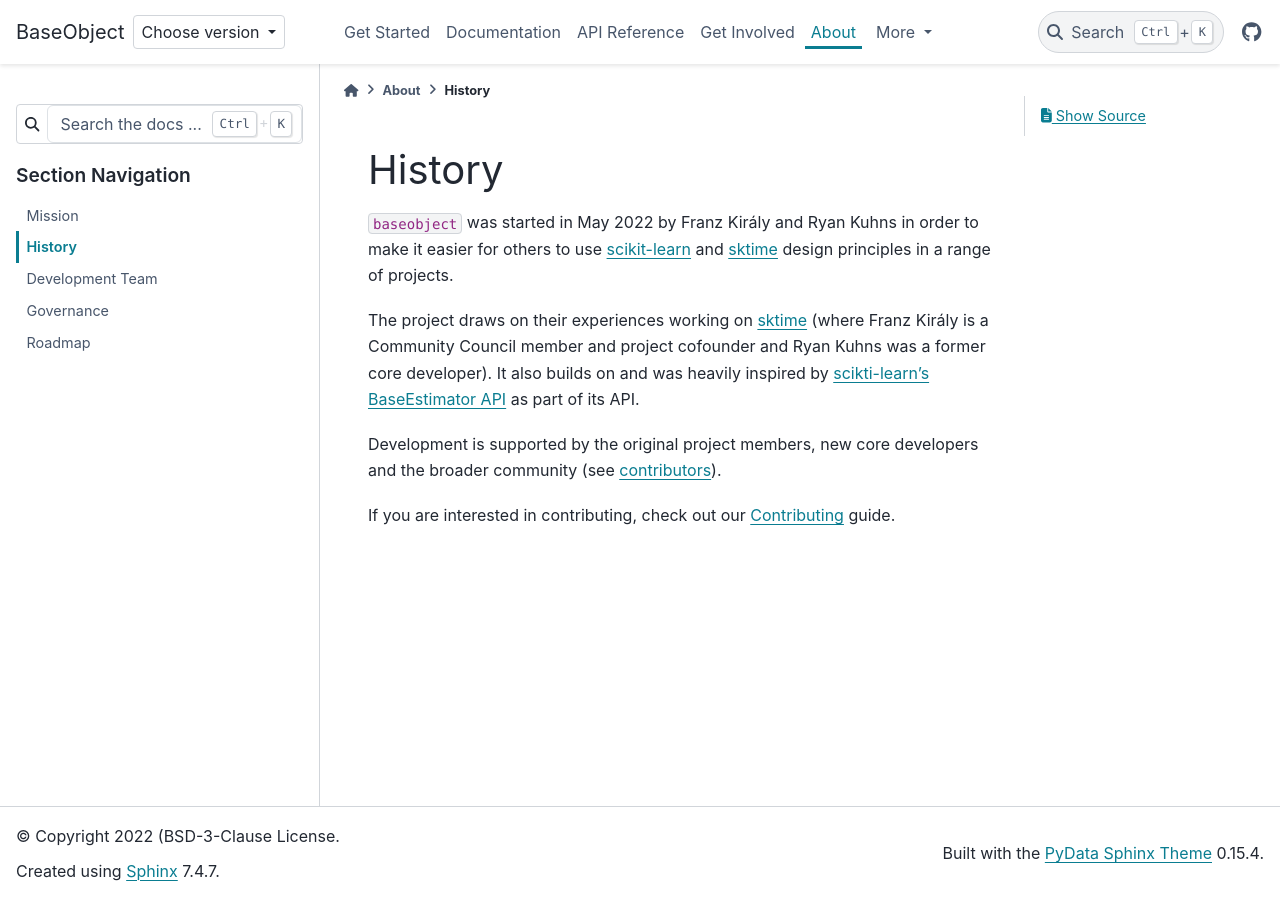
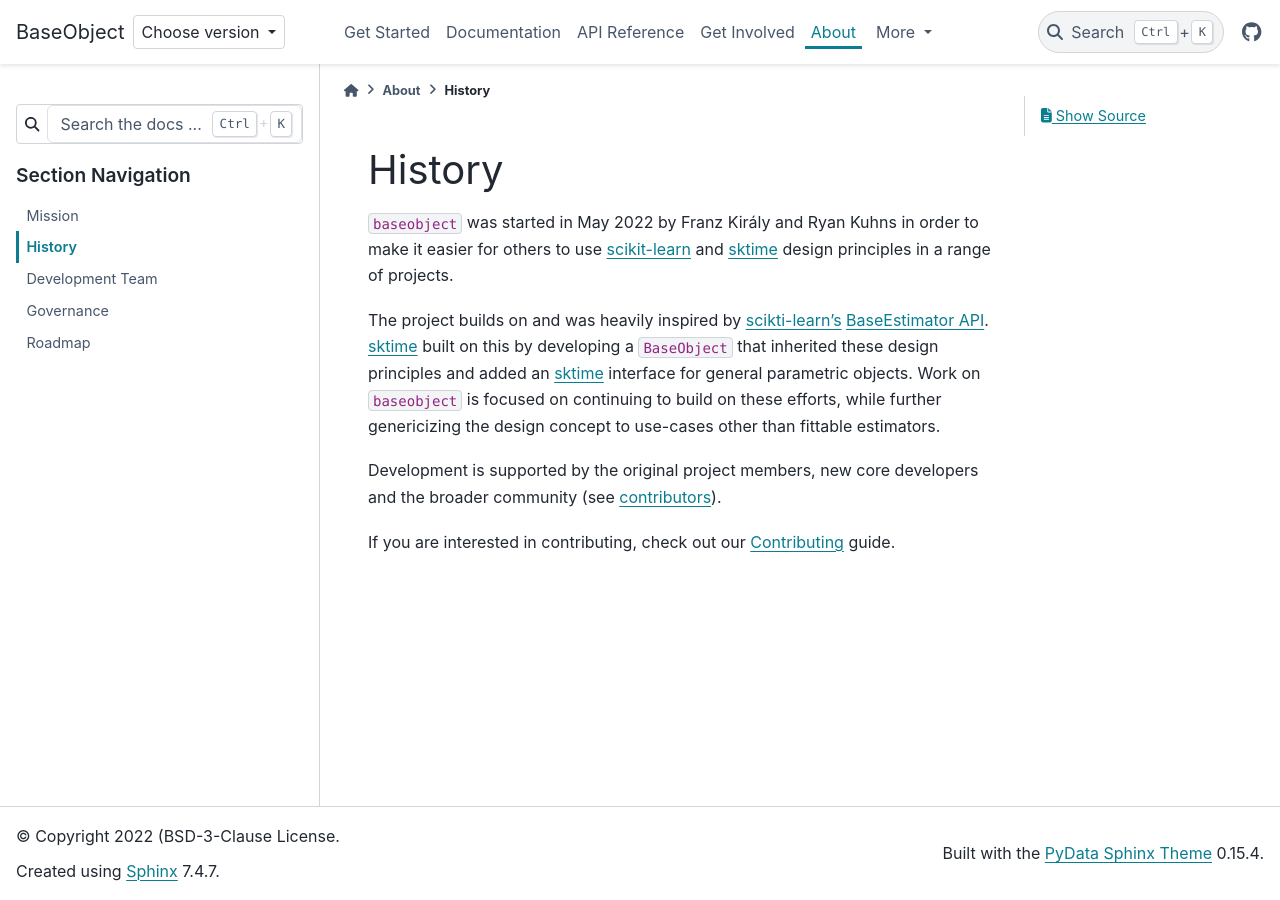
Before and after one commit to sktime/skbase, a Sphinx documentation site: the page built from docs/source/about/history.rst, in a window 1280 px wide. Built offline with Sphinx 7.4.7 and the PyData theme 0.15.4, drawn with Linux system fonts in a browser that asks for light colours; comment, search, counter and statistics services are not loaded.

Commit message:
Update history

```diff
--- a/docs/source/about/history.rst
+++ b/docs/source/about/history.rst
@@ -8,11 +8,13 @@ History
 in order to make it easier for others to use `scikit-learn`_ and `sktime`_
 design principles in a range of projects.
 
-The project draws on their experiences working on `sktime`_ (where Franz Király is
-a Community Council member and project cofounder and Ryan Kuhns was a
-former core developer). It also builds on and was heavily inspired by
-`scikti-learn's <scikit-learn-about>`_ `BaseEstimator API <scikit-learn-est>`_
-as part of its API.
+The project builds on and was heavily inspired by
+`scikti-learn's <scikit-learn-about>`_ `BaseEstimator API <scikit-learn-est>`_.
+`sktime`_ built on this by developing a ``BaseObject`` that inherited these
+design principles and added an `sktime`_ interface for
+general parametric objects. Work on ``baseobject`` is focused on continuing to
+build on these efforts, while further genericizing the design concept to use-cases
+other than fittable estimators.
 
 Development is supported by the original project
 members, new core developers and the broader community (see
```
